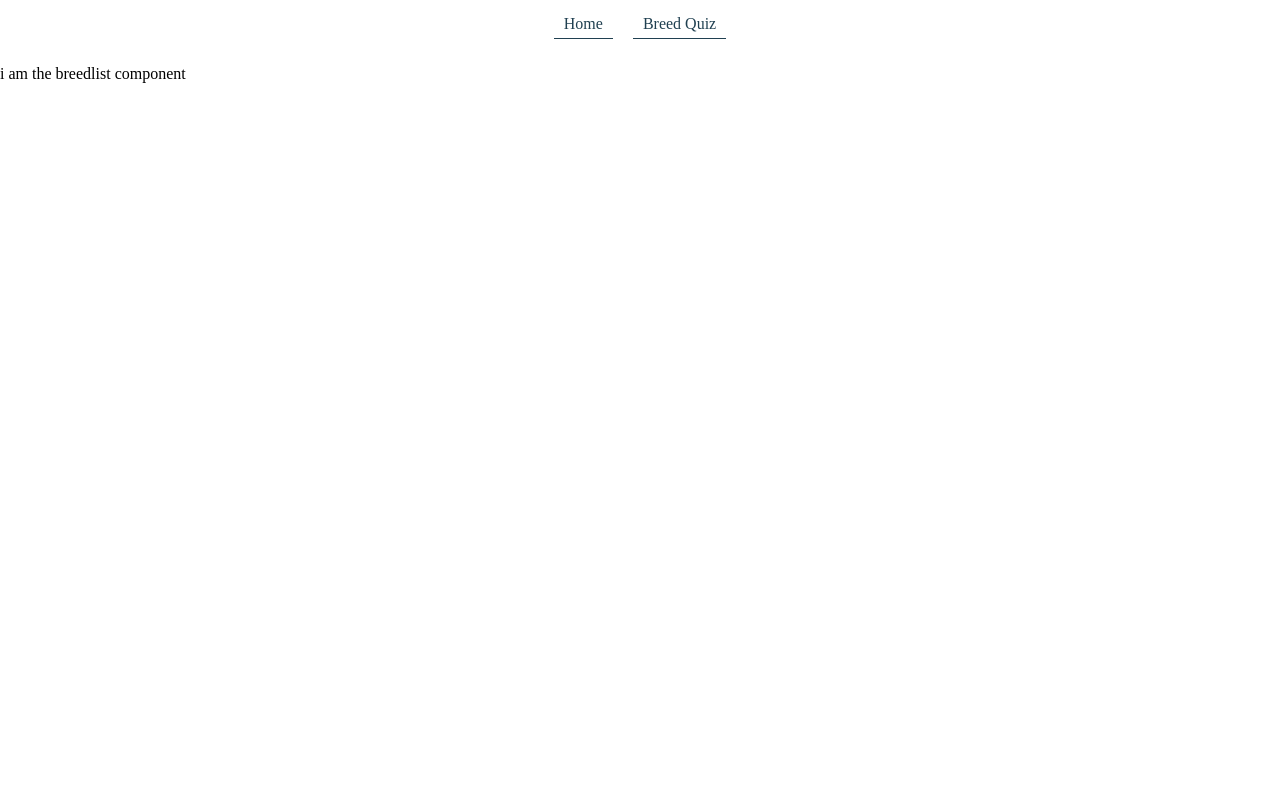
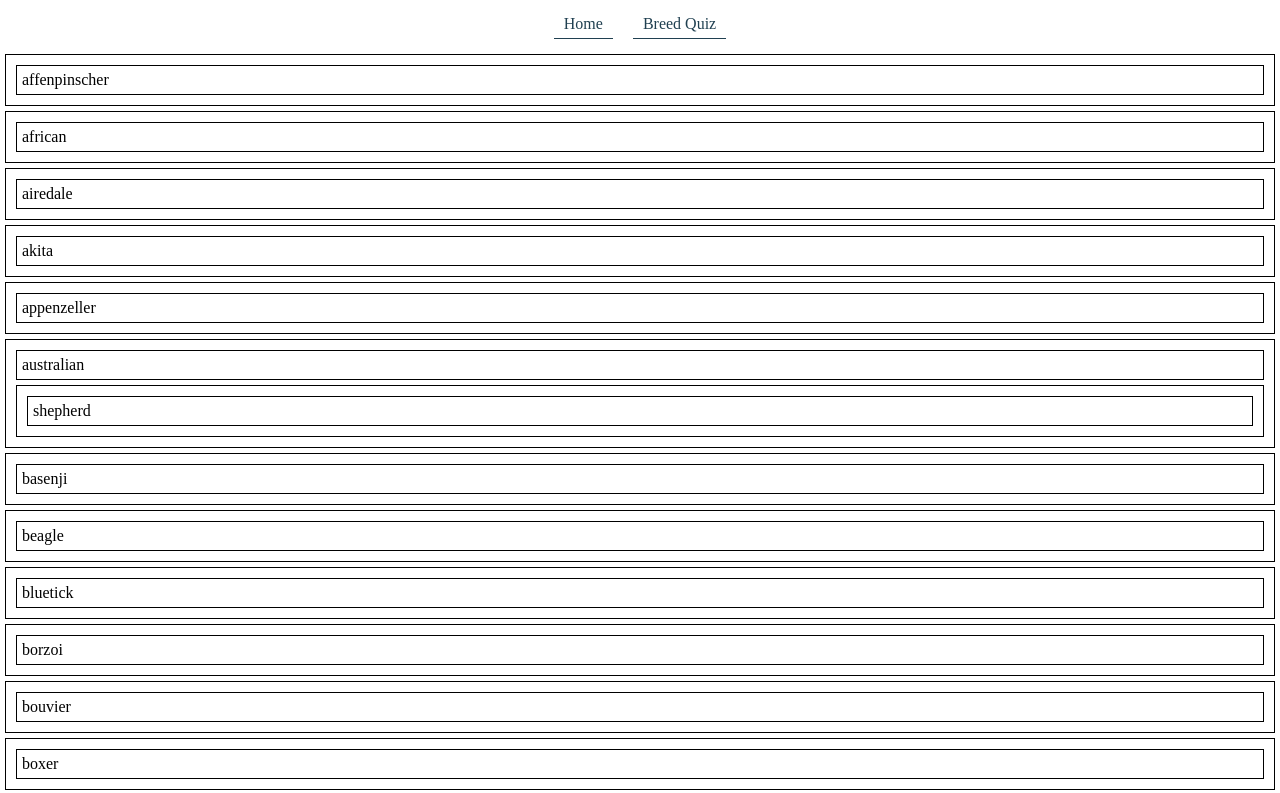
Before and after one commit to m47h4r/dog-breed, a React (Create React App) app: page /list in a window 1280 px wide. Shown: the top 793 px of the page. Built offline with nearby package versions, Linux system fonts and the light colour scheme.

Commit message:
add fakeData on a breed-list page structurally

```diff
--- a/src/components/Header.js
+++ b/src/components/Header.js
@@ -13,9 +13,9 @@ const headerData = [
 function Header({ currentPage }) {
   return (
     <nav className="navigation">
-      {headerData.map((link) => (
-        currentPage !== link.id ? (<Link to={link.url}>{link.text}</Link>) : null
-      ))}
+      {headerData.map((link) =>
+        currentPage !== link.id ? <Link to={link.url}>{link.text}</Link> : null
+      )}
     </nav>
   );
 }
--- a/src/pages/List.css
+++ b/src/pages/List.css
@@ -0,0 +1,16 @@
+.breed {
+    border: 1px solid black;
+}
+
+.sub-breed {
+    border: 1px solid black;
+}
+
+.entity {
+    border: 1px solid black;
+}
+
+.breed, .sub-breed, .entity {
+    padding: 5px;
+    margin: 5px;
+}
--- a/src/pages/List.js
+++ b/src/pages/List.js
@@ -4,11 +4,48 @@ import "./List.css";
 
 import Header from "../components/Header";
 
+const fakeData = {
+  message: {
+    affenpinscher: [],
+    african: [],
+    airedale: [],
+    akita: [],
+    appenzeller: [],
+    australian: ["shepherd"],
+    basenji: [],
+    beagle: [],
+    bluetick: [],
+    borzoi: [],
+    bouvier: [],
+    boxer: [],
+    brabancon: [],
+    briard: [],
+    buhund: ["norwegian"],
+    bulldog: ["boston", "english", "french"],
+  },
+  status: "success",
+};
+
 function List() {
   return (
     <>
       <Header currentPage="list" />
-      <p>i am the breedlist component</p>
+      <div className="breed-wrapper">
+        {Object.keys(fakeData.message).map((breed) => (
+          <>
+            <div className="breed">
+            <div className="entity">{breed}</div>
+            {fakeData.message[breed].length > 0 ? (
+              <div className="sub-breed">
+                {fakeData.message[breed].map((subBreed) => (
+                  <div className="entity">{subBreed}</div>
+                ))}
+              </div>
+            ) : null}
+            </div>
+          </>
+        ))}
+      </div>
     </>
   );
 }
```
